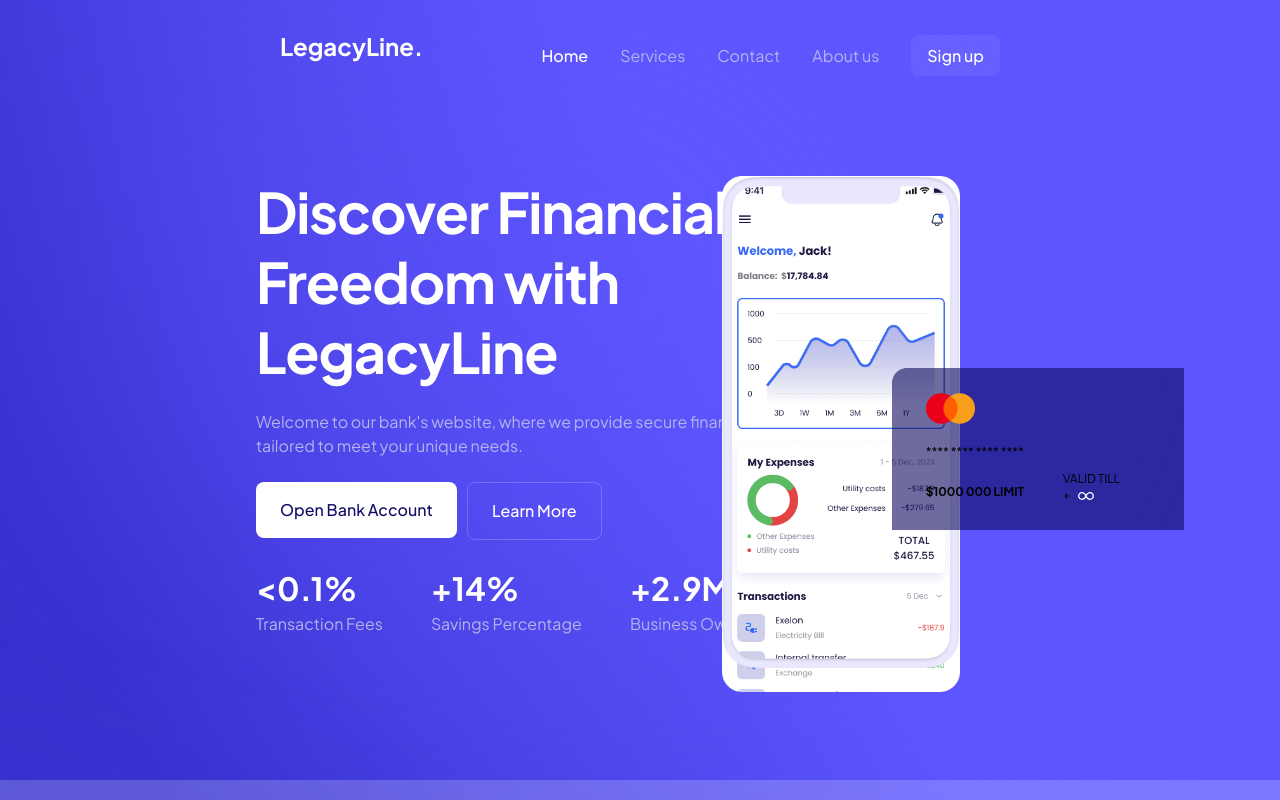
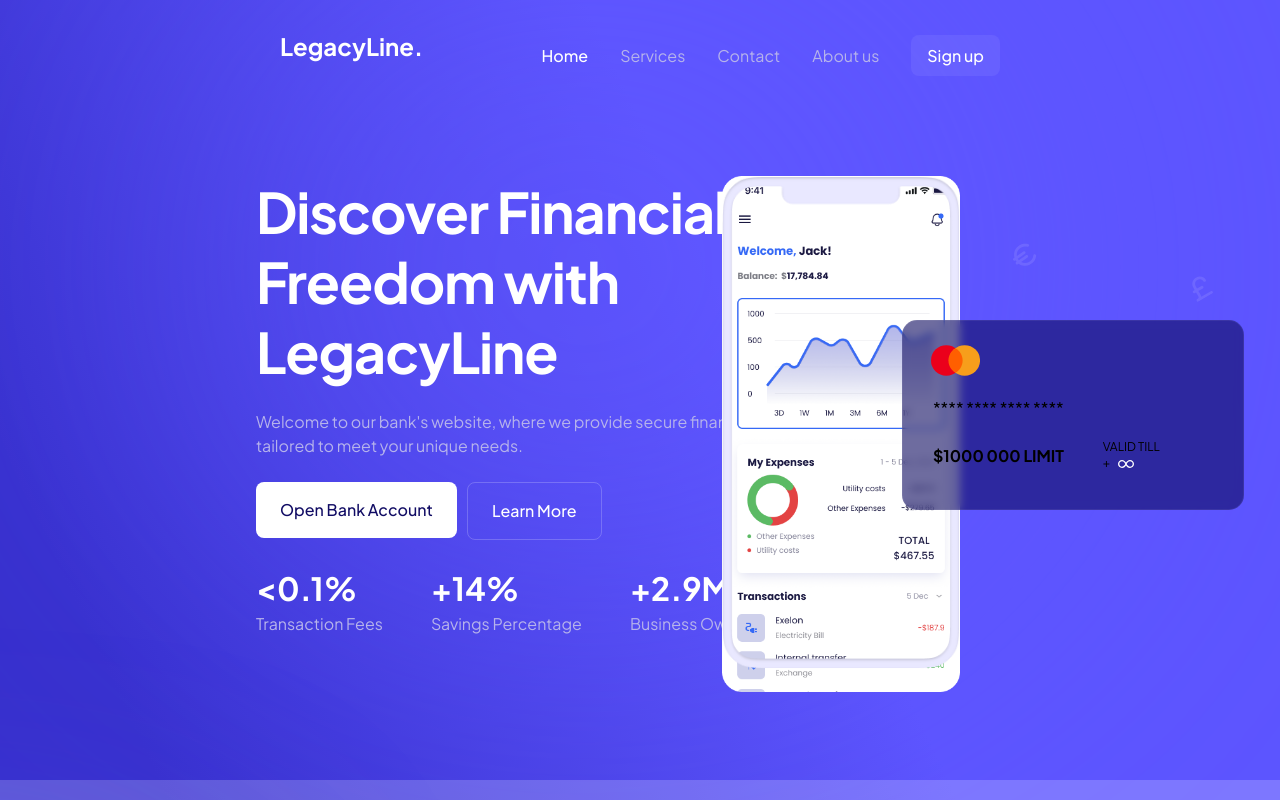
Before and after one commit to jesswils/banking-app, a Next.js app: page / in a window 1280 px wide. Shown: the top 800 px of the page. Built offline with nearby package versions, Linux system fonts and the light colour scheme.

Commit message:
Credit card repositioned and is only bg colour. Add floating symbols.

```diff
--- a/src/app/components/Homepage-Images.tsx
+++ b/src/app/components/Homepage-Images.tsx
@@ -3,20 +3,25 @@ import React from 'react'
 const Images = () => {
   return (
     <>
-    {/* mobile banking app */}
+    {/* mobile phone */}
     <section className='absolute flex place-self-end justify-end  end-80'>
           <img src={'/assets/body_internal.png'} alt='mobile Images' className='absolute w-[14.8935rem] h=[32.2115rem]' />
     <img src={'/assets/phone.png'} alt='mobile view of the banking app' className='w-[14.8935rem] h=[32.2115rem]' />
     </section>
     <section>
-    <img src='/assets/gaussian_layer.png' alt='credit card' className='absolute right-24 top-[23rem]'/>
-    <img src='/assets/logo.svg' alt='credit card logo' className='absolute right-[19rem] top-[24rem]' />
 
-    {/* credit card */}
-    <section className='absolute right-64 top-[27rem] text-xs uppercase'>
-    <p aria-description='credit card number' className='pt-3'>****  ****  ****  ****</p>
-    <p aria-description='credit card limit' className='font-semibold pt-[1.5rem]'>$1000 000 Limit</p>
-    <section className='absolute -right-24 -bottom-1'>
+    {/* symbols floating around */}
+      <img src='/svgs/euro-up.svg' alt='euro symbol' className='w-8 h-8 absolute right-60 top-60' />
+      <img src='/svgs/pound.svg' alt='pound symbol' className='w-8 h-8 absolute right-16 top-[17rem]' />
+    {/* credit card  */}
+    <div id='credit-card' className=' bg-credit-card/60 border rounded-[0.9375rem] border-transparent w-[21.375rem] h-[11.875rem] absolute right-9 top-80 backdrop-blur-sm'/>
+    <img src='/assets/logo.svg' alt='credit card logo' className='absolute right-[18.7rem] top-[21rem]' />
+
+    {/* credit card info */}
+    <section className='absolute right-[12.5rem] top-96 text-xs uppercase'>
+    <p aria-description='credit card number' className='pt-3 text-base leading-6'>****  ****  ****  ****</p>
+    <p aria-description='credit card limit' className='font-semibold pt-6 pr-4 text-base uppercase'>$1000 000 Limit</p>
+    <section className='absolute -right-20 -bottom-1'>
     <p aria-description='credit card valid to'>Valid Till<br></br>  +
     <img src='/assets/fi-sr-infinity.svg' alt='credit card valid to date' className='w-min inline pl-2' /></p>
     </section>
--- a/tailwind.config.ts
+++ b/tailwind.config.ts
@@ -21,7 +21,8 @@ const config: Config = {
         'transparent': '#FFFFFF10',
         'white' : '#FFF',
         'transparent-purple' : '#B6B3EB',
-        'deep-purple' : '#110C64'
+        'deep-purple' : '#110C64',
+        'credit-card' : '#0E0A5F99'
       },
       fontFamily: {
         display: ['var(--font-jakarta)'],
```
